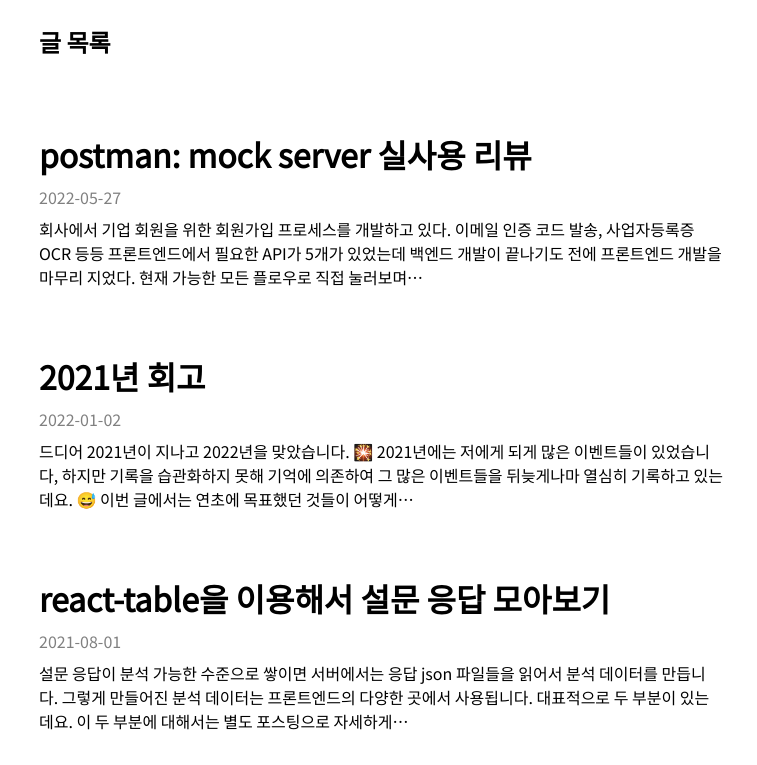
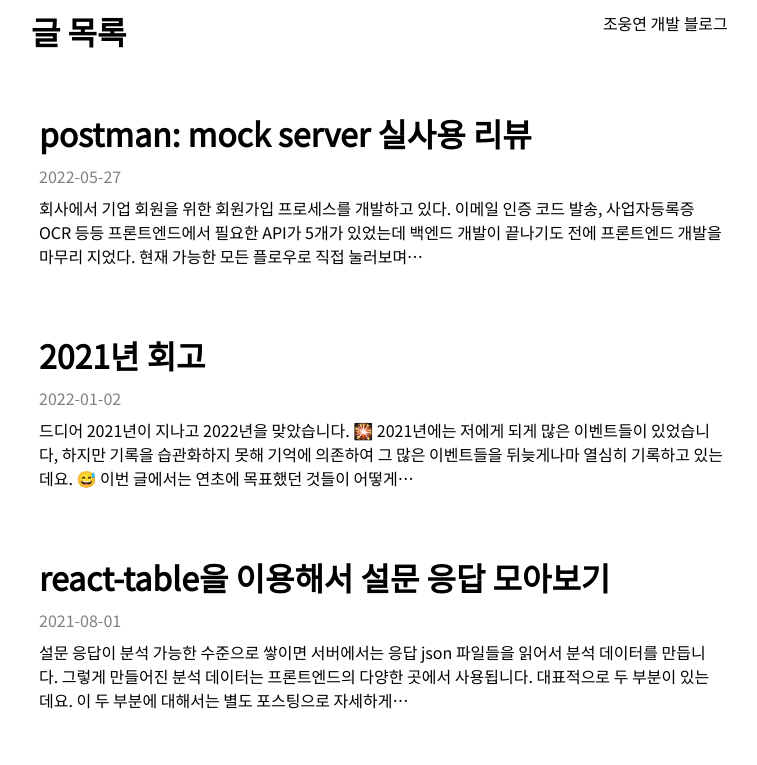
Before and after one commit to jodnddus/blog, a Gatsby site: page /posts in a window 1280 px wide. Shown: the top 765 px of the page, without its empty margins (259-1016 px from the left). Built offline with nearby package versions, Linux system fonts and the light colour scheme; Gatsby itself is replaced by a stand-in of ours.

Commit message:
글 목록 페이지 수정

```diff
--- /dev/null
+++ b/src/components/Layout/PostListLayout.tsx
@@ -0,0 +1,26 @@
+import React, {FC} from "react";
+import {PostLayoutContainerStyle} from "./style";
+import PageHeader from "../Headers/PageHeader";
+
+interface PostListLayoutPropTypes {
+    pageTitle: string;
+}
+
+const PostListLayout: FC<PostListLayoutPropTypes> = ({pageTitle, children}) => {
+    return (
+        <PostLayoutContainerStyle>
+            <title>{pageTitle}</title>
+            <PageHeader
+                currentPageTitle={"글 목록"}
+                moveToPage={{
+                    title: "조웅연 개발 블로그",
+                    link: "/"
+                }}
+                isShowJoke={false}
+            />
+            {children}
+        </PostLayoutContainerStyle>
+    )
+}
+
+export default PostListLayout;
--- a/src/components/Layout/index.ts
+++ b/src/components/Layout/index.ts
@@ -1,7 +1,9 @@
 import MainLayout from "./MainLayout";
 import PostLayout from "./PostLayout";
+import PostListLayout from './PostListLayout';
 
 export {
     MainLayout,
     PostLayout,
+    PostListLayout,
 }
--- a/src/templates/categoryTemplate.tsx
+++ b/src/templates/categoryTemplate.tsx
@@ -1,63 +1,23 @@
-import React, {useMemo, useCallback} from "react";
-import styled from "styled-components";
-import {navigate} from "gatsby";
+import React from "react";
 
-import {container} from "../styles/material.module.css";
 import Post from "../models/post";
+
+import {PostListLayout} from "../components/Layout";
+
 import PostItem from "../components/PostItem";
-import CategorySelector from "../components/CategorySelector";
 
 function CategoryTemplate({pageContext}) {
-    const {edges, currentCategory} = pageContext;
-    const {categories} = pageContext;
-    const selectCategoryIndex = useMemo(
-        () => categories.findIndex((category) => category === currentCategory),
-        [categories, currentCategory]
-    );
+    const {edges} = pageContext;
+
     const posts = edges.map(({node}) => new Post(node));
 
-    const onCategoryIndexChange = useCallback(
-        (value) => {
-            if (value === 0) return navigate(`/posts`);
-            navigate(`/posts/${categories[value]}`);
-        },
-        [categories]
-    );
-
     return (
-        <main className={container}>
-            <PageHeaderSection>
-                <ArticleListHeader>글 목록</ArticleListHeader>
-            </PageHeaderSection>
-            <PostSection>
-                {posts.map((post) => (
-                    <PostItem post={post} key={post.id}/>
-                ))}
-            </PostSection>
-        </main>
+        <PostListLayout pageTitle={"글 목록"}>
+            {posts.map((post) => (
+                <PostItem post={post} key={post.id}/>
+            ))}
+        </PostListLayout>
     );
 }
 
-const PageHeaderSection = styled.section`
-  display: flex;
-  justify-content: space-between;
-  padding: 1rem 0.5rem;
-  gap: 1rem;
-`;
-const ArticleListHeader = styled.h1`
-  margin: 0;
-`;
-const PostCountSection = styled.section`
-  padding: 0 1rem;
-  text-align: center;
-`;
-const CategorySection = styled.section`
-  padding: 0 1rem;
-  margin-top: 3rem;
-`;
-const PostSection = styled.section``;
-const WritingEmoji = styled.span`
-  font-size: 3rem;
-`;
-
 export default CategoryTemplate;
```
